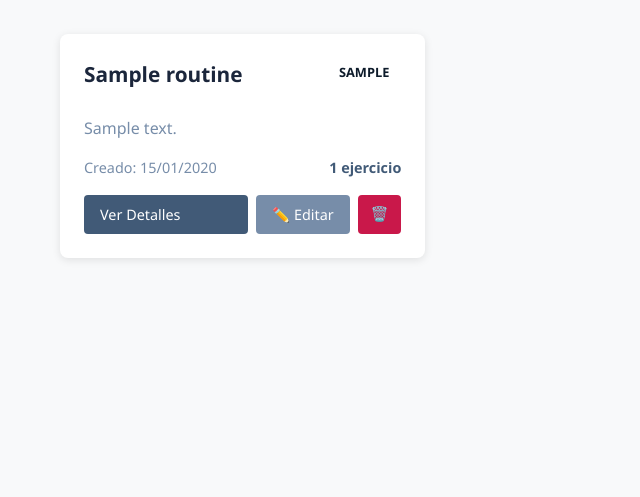
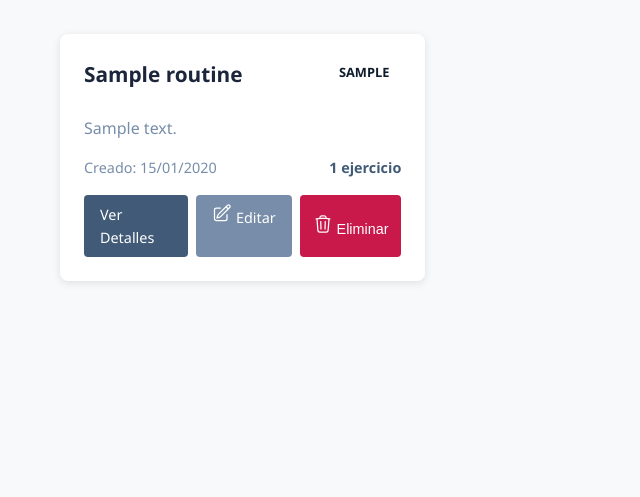
Before and after one commit to bl00p1ng/FitTrack, a Flask app: page /admin/my-routines in a window 1280 px wide. Shown: the part 180-677 px from the top of the page, without its empty margins (0-640 px from the left). Run offline with Flask 3, Linux system fonts and the light colour scheme; a user stored in the database is signed in; tables that the repository leaves empty hold one stand-in row (values such as "Sample post"); some libraries are stand-ins or nearby versions.

Commit message:
FIX: iconos para editar/eliminar

```diff
--- a/src/fittrack/templates/my_routines.html
+++ b/src/fittrack/templates/my_routines.html
@@ -39,13 +39,19 @@
                             Ver Detalles
                         </a>
                         <a href="{{ url_for('edit_routine', routine_id=routine.id) }}" class="btn btn-sm btn-secondary">
-                            ✏️ Editar
+                            <svg xmlns="http://www.w3.org/2000/svg" style="width: 20px; height: auto;" fill="none" viewBox="0 0 24 24" stroke-width="1.5" stroke="currentColor" class="size-6">
+                                <path stroke-linecap="round" stroke-linejoin="round" d="m16.862 4.487 1.687-1.688a1.875 1.875 0 1 1 2.652 2.652L10.582 16.07a4.5 4.5 0 0 1-1.897 1.13L6 18l.8-2.685a4.5 4.5 0 0 1 1.13-1.897l8.932-8.931Zm0 0L19.5 7.125M18 14v4.75A2.25 2.25 0 0 1 15.75 21H5.25A2.25 2.25 0 0 1 3 18.75V8.25A2.25 2.25 0 0 1 5.25 6H10" />
+                            </svg>
+                            Editar
                         </a>
                         <button type="button" class="btn btn-sm btn-danger"
                                 data-routine-id="{{ routine.id }}"
                                 data-routine-name="{{ routine.name }}"
                                 onclick="confirmDeleteData(this)">
-                            🗑️
+                            <svg xmlns="http://www.w3.org/2000/svg" style="width: 20px; height: auto;" fill="none" viewBox="0 0 24 24" stroke-width="1.5" stroke="currentColor" class="size-6">
+                                <path stroke-linecap="round" stroke-linejoin="round" d="m14.74 9-.346 9m-4.788 0L9.26 9m9.968-3.21c.342.052.682.107 1.022.166m-1.022-.165L18.16 19.673a2.25 2.25 0 0 1-2.244 2.077H8.084a2.25 2.25 0 0 1-2.244-2.077L4.772 5.79m14.456 0a48.108 48.108 0 0 0-3.478-.397m-12 .562c.34-.059.68-.114 1.022-.165m0 0a48.11 48.11 0 0 1 3.478-.397m7.5 0v-.916c0-1.18-.91-2.164-2.09-2.201a51.964 51.964 0 0 0-3.32 0c-1.18.037-2.09 1.022-2.09 2.201v.916m7.5 0a48.667 48.667 0 0 0-7.5 0" />
+                            </svg>
+                            Eliminar
                         </button>
                     </div>
 
```
Also changed, not shown: src/fittrack/templates/routine_view.html (+9 -2 lines).
